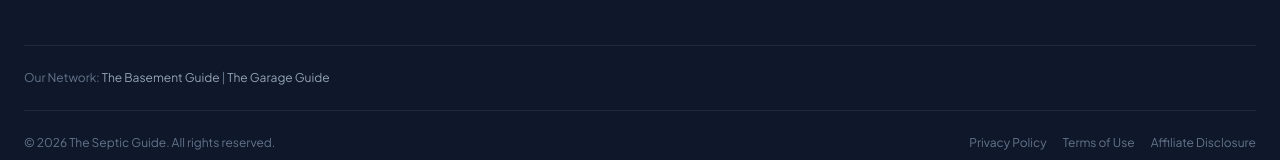
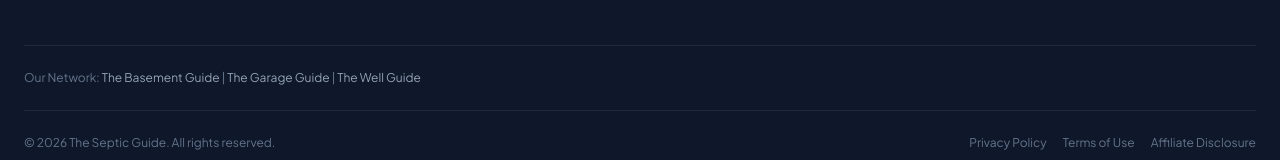
Before and after one commit to thebasementguide2026/theseptic.guide-, a Next.js app: page / in a window 1280 px wide. Shown: the part 8867-9027 px from the top of the page. Built offline with nearby package versions, Linux system fonts and the light colour scheme.

Commit message:
Add The Well Guide to Our Network footer section

```diff
--- a/components/Footer.tsx
+++ b/components/Footer.tsx
@@ -107,7 +107,7 @@ export default function Footer() {
         {/* Sister Sites */}
         <div className='border-t border-slate-800 mt-12 pt-6 flex flex-col md:flex-row justify-between items-center gap-4'>
           <p className='text-slate-500 text-xs'>
-            Our Network: <Link href='https://thebasement.guide/' className='text-slate-400 hover:text-amber-500'>The Basement Guide</Link> | <Link href='https://thegarage.guide/' className='text-slate-400 hover:text-amber-500'>The Garage Guide</Link>
+            Our Network: <Link href='https://thebasement.guide/' className='text-slate-400 hover:text-amber-500'>The Basement Guide</Link> | <Link href='https://thegarage.guide/' className='text-slate-400 hover:text-amber-500'>The Garage Guide</Link> | <Link href='https://www.thewell.guide/' className='text-slate-400 hover:text-amber-500'>The Well Guide</Link>
           </p>
         </div>
 
```
